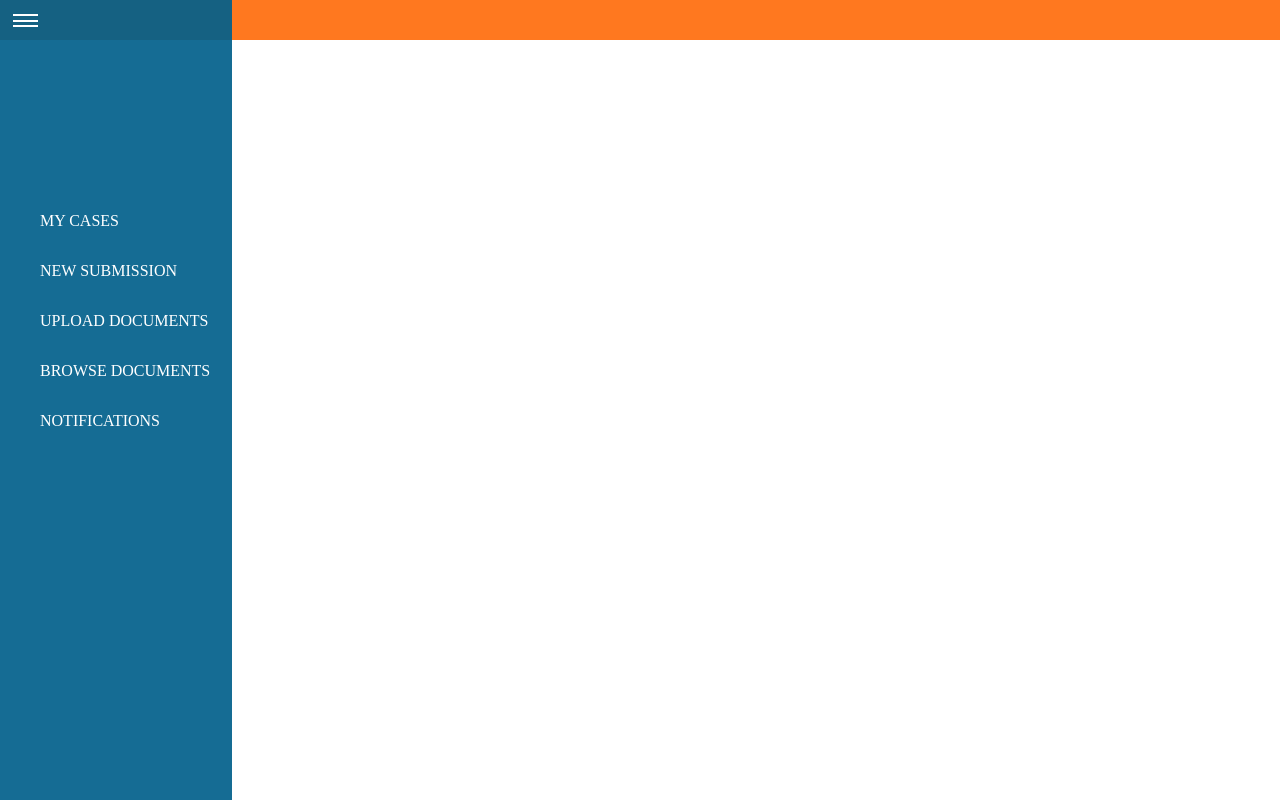
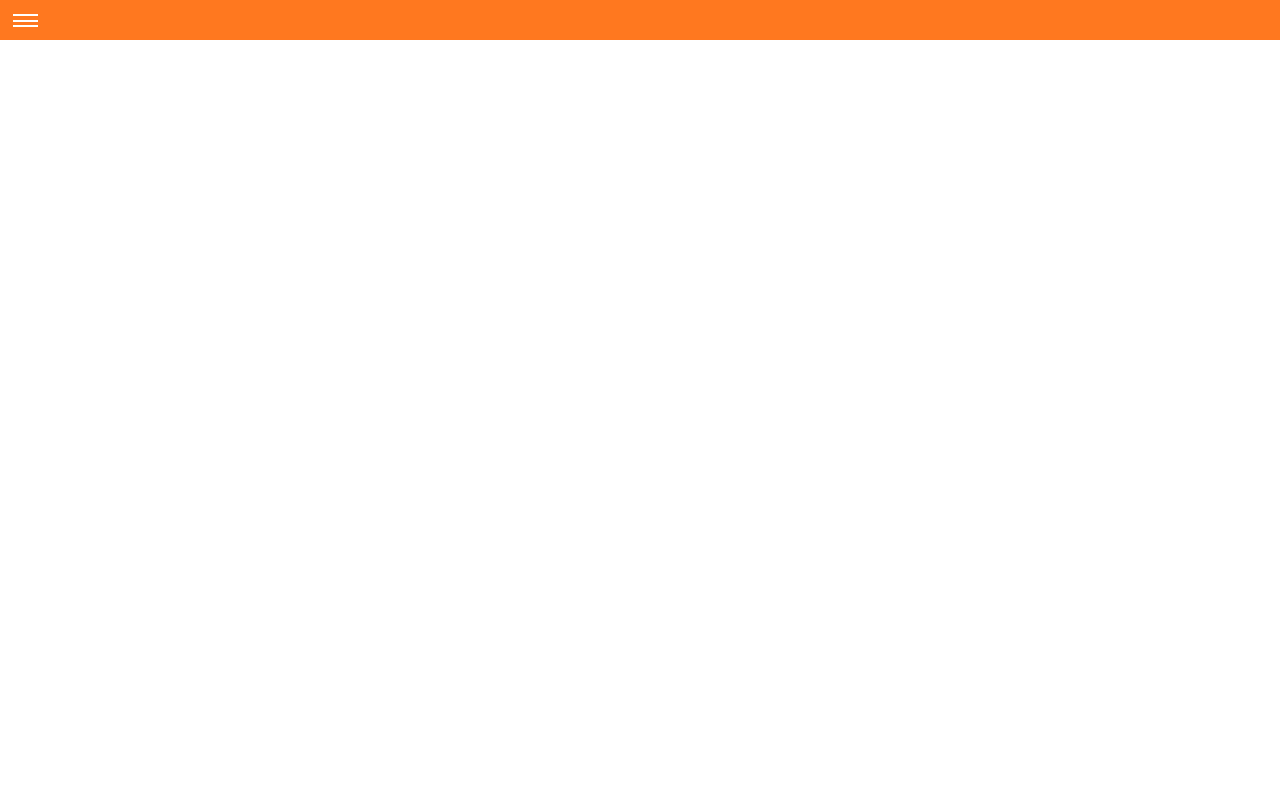
Before and after one commit to aryan21710/FullScreenAnimatedSideNavbar, a React (Create React App) app: page / in a window 1280 px wide. Built offline with nearby package versions, Linux system fonts and the light colour scheme.

Commit message:
TOGGLE SIDEBAR WITH ICONBAR AND SLIDEIN SLIDEOUT ANIMATION WORKING

```diff
--- a/src/App.js
+++ b/src/App.js
@@ -1,12 +1,18 @@
-import React from 'react';
-import Header from '../src/components/Header'
-import SideBar from './components/SideBar';
+import React, { useState } from "react";
+import Header from "../src/components/Header";
+import SideBar from "./components/SideBar";
 
-function App() {
+const App = () => {
+  const [toggle, setToggle] = useState(false);
+
+  const toggleSideBar=(value)=>{
+    setToggle(value);
+  }
+
   return (
     <div className="App">
-      <Header/>
-      <SideBar/>
+      <Header toggle={toggleSideBar}/>
+      <SideBar openSideNavBar={toggle}/>
     </div>
   );
 }
--- a/src/components/Header.js
+++ b/src/components/Header.js
@@ -1,18 +1,28 @@
-import React, { useState } from "react";
+import React, { useState,useEffect } from "react";
 
- const Header = () => {
+const Header = props => {
+  const [clickStatus, setClickStatus] = useState(false);
 
+  useEffect(() => {
+    props.toggle(clickStatus);
+  }, [clickStatus])
 
-        return (
-            <React.Fragment>
-                <div className="header">
-
-
-                </div>
-            </React.Fragment>
-
-        )
-
-}
+  return (
+    <React.Fragment>
+      <div className="header">
+        <div
+          className="toggleBarWrapper"
+          onClick={() => {
+            setClickStatus(clickStatus => !clickStatus);
+          }}
+        >
+          <span className={clickStatus ? "hideme " : "bar1"}></span>
+          <span className={clickStatus ? "rotate45 bar2" : "bar2"}></span>
+          <span className={clickStatus ? "rotate-45 bar3" : "bar3"}></span>
+        </div>
+      </div>
+    </React.Fragment>
+  );
+};
 
 export default Header;
--- a/src/components/SideBar.js
+++ b/src/components/SideBar.js
@@ -1,33 +1,108 @@
-import React, { useState } from "react";
+import React, { Component } from "react";
 
- const SideBar = () => {
-  const [toggle, setToggle] = useState(false);
+class SideBar extends Component {
+  state = {
+    slide: "SideBarWrapper"
+  };
 
+  componentDidUpdate(prevProps) {
+    const openSideNavBar = this.props.openSideNavBar;
 
+    if (prevProps.openSideNavBar !== openSideNavBar) {
+      this.toggleClass();
+    }
+  }
 
+  toggleClass = () => {
+    const openSideNavBar = this.props.openSideNavBar;
+
+    if (openSideNavBar) {
+      this.setState({ slide: "slideOutSideBar" });
+    } else {
+      this.setState({ slide: "slideInSideBar" });
+    }
+  };
+
+  render() {
     return (
       <React.Fragment>
-      <div className="SideBarWrapper">
-      <div className="toggleBarWrapper"
-      onClick={()=>{
-          setToggle(toggle=>!toggle);
+        <div className={this.state.slide}>
+          <ul className="flexStyling mainList ">
+            <li className="flexStyling">
+              <div>
+                <i
+                  className="fa fa-fw fa-list"
+                  style={{ marginLeft: "15px", fontSize: "1em" }}
+                />{" "}
+                <span style={{ marginLeft: "5px", fontSize: "1vw" }}>
+                  {" "}
+                  My Cases
+                </span>
+              </div>
+            </li>
+            <li className="flexStyling">
+              {" "}
+              <div>
+                <i
+                  className="fa fa-fw fa-edit"
+                  style={{ marginLeft: "15px", fontSize: "1em" }}
+                />{" "}
+                <span style={{ marginLeft: "5px", fontSize: "1vw" }}>
+                  {" "}
+                  New Submission
+                </span>
+              </div>
+            </li>
+            <li className="flexStyling">
+              {" "}
+              <div>
+                <i
+                  className="fa fa-fw fa-file"
+                  style={{ marginLeft: "15px", fontSize: "1em" }}
+                />{" "}
+                <span style={{ marginLeft: "5px", fontSize: "1vw" }}>
+                  {" "}
+                  Upload Documents
+                </span>
+              </div>
+            </li>
+            <li className="flexStyling">
+              {" "}
+              <div>
+                <i
+                  className="fa fa-fw fa-file"
+                  style={{ marginLeft: "15px", fontSize: "1em" }}
+                />{" "}
+                <span
+                  style={{
+                    marginLeft: "5px",
+                    fontSize: "1vw",
+                    height: "100%"
                   }}
                 >
-      <span className={toggle ? "hideme " : "bar1"}></span>
-      <span className={toggle ? "rotate45 bar2" : "bar2"}></span>
-      <span className={toggle ? "rotate-45 bar3" : "bar3"}></span>
+                  {" "}
+                  Browse Documents
+                </span>
               </div>
-
-        <ul className="flexStyling mainList ">
-          <li>MY CASES</li>
-          <li> NEW SUBMISSION</li>
-          <li> UPLOAD DOCUMENTS</li>
-          <li> BROWSE DOCUMENTS</li>
-          <li> NOTIFICATIONS</li>
+            </li>
+            <li className="flexStyling">
+              {" "}
+              <div>
+                <i
+                  className="fa fa-fw fa-bell"
+                  style={{ marginLeft: "15px", fontSize: "1em" }}
+                />{" "}
+                <span style={{ marginLeft: "5px", fontSize: "1vw" }}>
+                  {" "}
+                  Notifications
+                </span>
+              </div>
+            </li>
           </ul>
         </div>
       </React.Fragment>
     );
-};
+  }
+}
 
 export default SideBar;
--- a/src/styles/index.css
+++ b/src/styles/index.css
@@ -18,19 +18,11 @@ body {
   position: relative;
   top: 0;
   left: 0;
-  z-index: -1;
+  z-index: 1;
+  cursor: pointer;
 }
 
-.SideBarWrapper {
-  background: rgba(0, 95, 139, 0.918);
-  position: absolute;
-  top: 0vh;
-  left: -40vw;
-  /* left: 0vw; */
-  height: 100vh;
-  z-index: 2;
-  animation: slideOut 1s cubic-bezier(1, 0, 0, 1) 1s 1 forwards;
-}
+
 
 .toggleBarWrapper {
   width: 3vw;
@@ -78,21 +70,45 @@ body {
   transform: rotate(-45deg);
   top: 2.2vh;
   transition: transform 0.1s ease-in-out;
+  width: 1.5vw;
+
 }
 
 .rotate-45 {
   transform: rotate(45deg);
   top: 2.2vh;
+  width: 1.5vw;
   transition: transform 0.1s ease-in-out;
 }
 
-.toggleSideBar {
+.SideBarWrapper {
+    background: rgba(0, 95, 139, 0.918);
+    position: absolute;
+    top: 5vh;
+    left: -40vw;
+    /* left: 0vw; */
+    height: 100vh;
+    z-index: 2;
+  }
+
+
+.slideOutSideBar {
+    background: rgba(0, 95, 139, 0.918);
+    position: absolute;
+    top: 5vh;
+    left: -40vw;
+    /* left: 0vw; */
+    height: 100vh;
+    z-index: 2;
+    animation: slideOut 0.25s cubic-bezier(1, 0, 0, 1) 1 forwards;
+}
+.slideInSideBar {
   background: rgba(0, 95, 139, 0.918);
   position: absolute;
   top: 5vh;
   height: 100vh;
   z-index: 2;
-  animation: slideIn 0.5s ease-in-out 1 forwards;
+  animation: slideIn 0.25s cubic-bezier(1, 0, 0, 1) 1 forwards;
 }
 
 @keyframes slideOut {
@@ -132,7 +148,10 @@ body {
 .mainList {
   list-style-type: none;
   flex-direction: column;
+  justify-content: flex-start;
+  align-items: flex-start;
   margin-top: 20vh;
+  padding: 0;
 }
 
 .mainList li {
@@ -140,5 +159,5 @@ body {
   width: 15vw;
   margin: 2vh 0vw;
   color: white;
-  font: 1vw;
+  flex-direction: row;
 }
```
Lines whose indentation alone changed are shown as unchanged.
